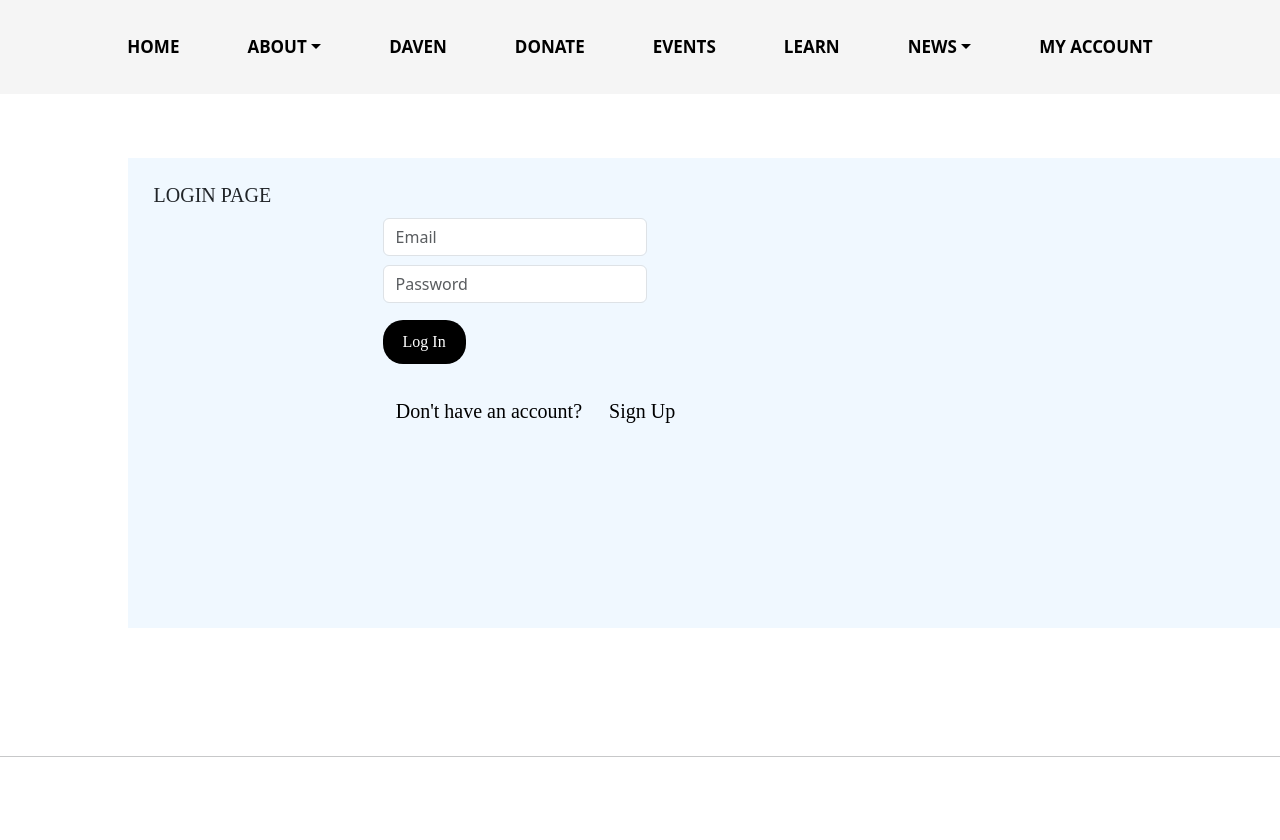
After one commit to aronShlomo/mevakshitorah613, a CodeIgniter app: page /mevakshi_torah/index.php/home/account in a window 1280 px wide. The commit adds this page. Shown: the top 840 px of the page. Run offline with CodeIgniter, Linux system fonts and the light colour scheme.

Commit message:
stage-one

```diff
--- a/application/controllers/home.php
+++ b/application/controllers/home.php
@@ -53,16 +53,18 @@ public function __construct()
 		if($donation){
 			// $this->session->set_flashdata('donation', 'Thank you for your donation');
 			 return redirect('https://www.paypal.com/signin');
-
 		}
+	}
 
 
+	   public function account(){
+		$this->load->view('account');
+	   }
 
 
-
-
-	}
-
+	   public function signup(){
+		$this->load->view('signup');
+	   }
 
 
 
--- /dev/null
+++ b/application/views/account.php
@@ -0,0 +1,51 @@
+<?php
+require_once(APPPATH . 'views/header.php');
+?>
+
+
+<div class="account" >
+
+    <h5 class="account_login" style="font-family: Roboto Slab, serif;">LOGIN PAGE</h5>
+
+    <div class="account-fileds">
+          <input type="email" placeholder="Email" name="email" class="form-control account-text" >
+          <input type="password" placeholder="Password" name="password" class="form-control account-text" >
+          <button class="login_btn" >Log In</button>
+          <p class="signup" >Don't have an account? <a class="signup" href="signup">Sign Up</a></p>
+        </div>
+
+
+
+
+
+</div>
+
+
+
+
+
+
+
+
+
+
+
+
+
+
+
+
+
+
+
+
+
+
+
+
+
+<hr>
+
+<?php
+require_once(APPPATH . 'views/footer.php');
+?>
--- a/application/views/header.php
+++ b/application/views/header.php
@@ -241,22 +253,128 @@
         padding-bottom: 14px;
         margin-left: 45%;
     }
-    .footer-det{
+
+    .footer-det {
         font-weight: bold;
-     }
+    }
 
-    .title-daven{
+    .title-daven {
         text-align: center;
+        margin-bottom: 2%;
         font-weight: lighter;
         font-family: "Roboto Slab", serif;
     }
-    .daven-details{
+
+    .daven-details {
         margin-top: 2%;
         margin-bottom: 5%;
         display: list-item;
         text-align: center;
     }
 
+    .account {
+        background-color: aliceblue;
+        padding: 2%;
+        margin-left: 10%;
+        margin-top: 5%;
+        height: 470px;
+        margin-bottom: 10%;
+    }
+
+    .account_signup {
+        background-color: aliceblue;
+        padding: 2%;
+        margin-left: 10%;
+        margin-top: 5%;
+        height: 550px;
+        margin-bottom: 10%;
+    }
+
+
+    /* .account_login {} */
+
+    .account-fileds {
+        margin-left: 20%;
+        margin-top: 1%;
+    }
+
+    .account-fileds-signup {
+        margin-left: 20%;
+        margin-top: 1%;
+
+    }
+
+
+    .donation-form {
+        margin-left: 20%;
+        margin-top: 1%;
+
+    }
+
+    .account-text {
+        width: 30%;
+        margin: 1%;
+    }
+
+    .donate-text {
+        width: 30%;
+        margin: 1%;
+
+    }
+
+    .login_btn {
+        border: none;
+        border-radius: 20px;
+        color: white;
+        font-family: "Roboto Slab", serif;
+        padding: 10px;
+        background-color: black;
+        font-size: 16px;
+        font-weight: lighter;
+        font-style: normal;
+        padding-left: 20px;
+        padding-right: 20px;
+        padding-top: 10px;
+        padding-bottom: 10px;
+        margin-left: 1%;
+        margin-top: 1%;
+    }
+
+    .donate-btn {
+        border: none;
+        border-radius: 20px;
+        color: white;
+        font-family: "Roboto Slab", serif;
+        padding: 10px;
+        background-color: black;
+        font-size: 14px;
+        font-weight: lighter;
+        font-style: normal;
+        padding-left: 20px;
+        padding-right: 20px;
+        padding-top: 10px;
+        padding-bottom: 10px;
+        margin-left: 1%;
+        margin-top: 1%;
+
+    }
+
+    .signup {
+        text-decoration: none;
+        border: none;
+        color: black;
+        font-family: "Roboto Slab", serif;
+        font-size: 20px;
+        font-weight: lighter;
+        font-style: normal;
+        padding-left: 20px;
+        padding-right: 20px;
+        padding-top: 14px;
+        padding-bottom: 14px;
+        margin-left: 2px;
+        margin-top: 2%;
+
+    }
 </style>
 
 
@@ -286,7 +404,7 @@
                 </li> -->
                 </ul>
             </li>
-            <li><a class="nav-link my_account" href="#">MY ACCOUNT</a></li>
+            <li><a class="nav-link my_account" href="account">MY ACCOUNT</a></li>
             </li>
         </ul>
     </nav>
--- a/application/views/home.php
+++ b/application/views/home.php
@@ -7,7 +7,7 @@ require_once(APPPATH . 'views/header.php');
 <img class="about-img" src="https://i.pinimg.com/originals/ed/45/f1/ed45f123e85ea812fec20d1cef8f2261.jpg" alt="">
 
 <div class="about-the-shul">
-    <span>ABOUT US</span>
+    <span>ABOUT THE SHUL</span>
     <p class="about-us">A synagogue (שׁוּל) (shul) is a place of Jewish worship. In addition to housing a sanctuary for services, synagogues serve as the centerpoint of Jewish life. Known in Hebrew as beit knesset (בֵּית כְּנֶסֶת), “house of gathering,” the synagogue can be found virtually wherever there are Jews and has been in use since the Babylonian exile.</p>
 </div>
 
```
Also changed, not shown: other parts of application/views/header.php (+38 -26 lines), application/views/daven.php (+10 -10 lines), application/views/donate.php (+6 -6 lines), application/views/signup.php (added, +60 -0 lines), application/assets/account_background.jpg (added).
